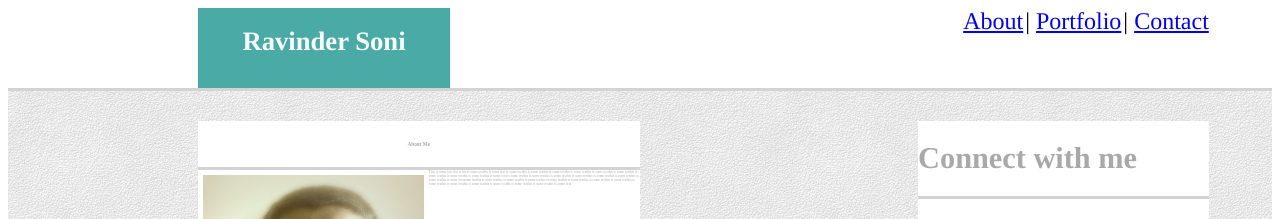
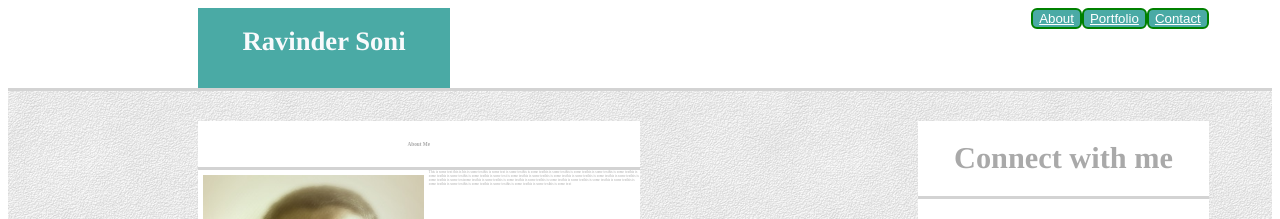
Before and after one commit to sonirav/responsive-portfolio, a plain HTML site: page index.html in a window 1280 px wide. Shown: the top 219 px of the page. Drawn offline with Linux system fonts and the light colour scheme.

Commit message:
Menu on top right made button and effects

```diff
--- a/assets/css/style.css
+++ b/assets/css/style.css
@@ -98,6 +98,26 @@
 	height:10px;
 	align-self: center;
    }
+   .button1 {
+    float: left;
+    border: 2px solid green;
+    border-radius: 6px;
+    background:#4aaaa5;
+
+}
+
+   .colorhover1:hover
+
+{
+        background:#4aaaa5;
+        box-shadow: 0 12px 16px 0 rgba(0,0,0,0.24), 0 17px 50px 0 rgba(0,0,0,0.19);
+        -webkit-transform: scale(1.3);
+        -ms-transform: scale(1.3);
+        transform: scale(1.3);
+
+}
+
+
    /* Style inputs with type="text", select elements and textareas */
 input[type=text], select, textarea {
     width: 78%;
--- a/index.html
+++ b/index.html
@@ -8,13 +8,16 @@
 <body>
 	<!-- Name Tab updated-->
 	<div id="divTopTab">
-		<center><h1>Ravinder Soni</h1></center>
+		<h1 align="center">Ravinder Soni</h1>
 	</div>
 	<!-- Menu Tab -->
 	<div  id="divTopMenu">
-			<a href="index.html" style="padding-right: 2px">About</a>|
-			<a href="portfolio.html" style="padding-right: 2px">Portfolio</a>|
-			<a href="contact.html">Contact</a>
+			<button class="colorhover1 button1">
+			<a href="index.html" style="color: white;" >About</a></button>
+			<button class="colorhover1 button1">
+			<a href="portfolio.html" style="color: white;">Portfolio</a></button>
+			<button class="colorhover1 button1">
+			<a href="contact.html" style="color: white;">Contact</a></button>
 	</div>
 	<div id="divBlanck">
 	</div>
@@ -32,7 +35,7 @@
 		</div>
 <!--- Right side Social Network Side Bar -->
 <div id="divRightBox">
-			<h2>Connect with me</h2>
+			<h2 align="center">Connect with me</h2>
 			<div id="LineAtr"></div>
 			<br>
 
```
Also changed, not shown: contact.html (+8 -5 lines), portfolio.html (+8 -5 lines).
